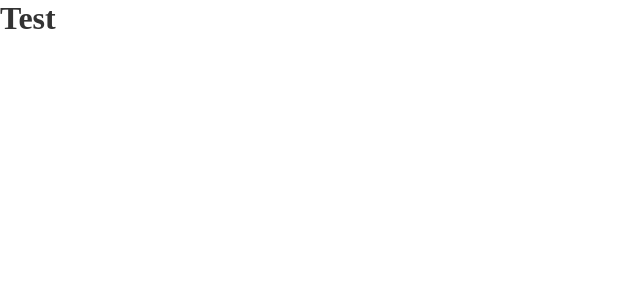
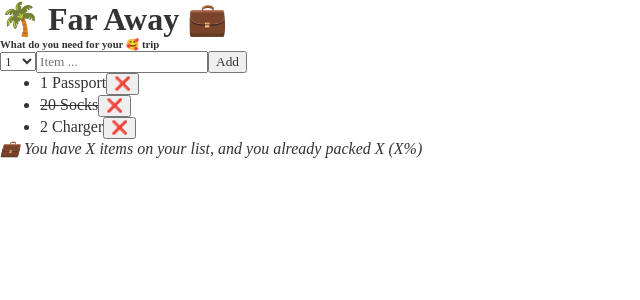
Before and after one commit to Sardar219/Travel-page, a React (Create React App) app: page / in a window 1280 px wide. Shown: the top 300 px of the page, without its empty margins (0-640 px from the left). Built offline with nearby package versions, Linux system fonts and the light colour scheme.

Commit message:
add the components in App.js

```diff
--- a/src/App.js
+++ b/src/App.js
@@ -1,7 +1,15 @@
+import Logo from "./Logo";
+import Packinglist from "./Packinglist";
+import Stats from "./Stats";
+import Form from "./Form";
+
 function App() {
   return (
     <div className="App">
-      <h1>Test</h1>
+      <Logo />
+      <Form />
+      <Packinglist />
+      <Stats />
     </div>
   );
 }
```
